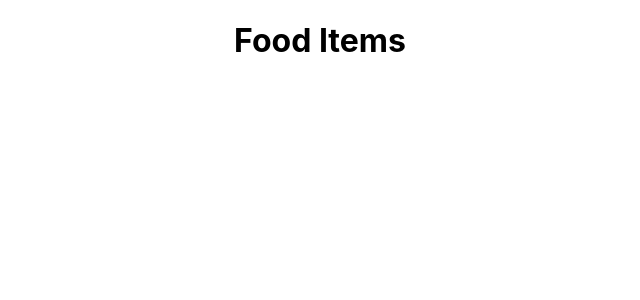
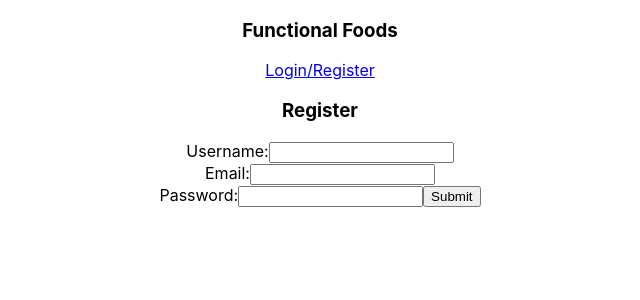
Before and after one commit to dmelvy/functional-foods, a React (Create React App) app in the folder client/: page /register in a window 1280 px wide. Shown: the top 300 px of the page, without its empty margins (320-960 px from the left). Built offline with nearby package versions, Linux system fonts and the light colour scheme; the HTML template or start-up script is replaced by a standard one.

Commit message:
added Sign Up

```diff
--- a/client/src/App.js
+++ b/client/src/App.js
@@ -1,10 +1,73 @@
 
+import { useState, useEffect } from 'react';
+import { Switch, Route, useHistory } from 'react-router-dom';
+
+// import styling
 import './App.css';
 
+// component imports
+import Layout from './layouts/Layout';
+// import Login from './screens/Login';
+import SignUp from './screens/SignUp';
+// import MainContainer from './containers/MainContainer'
+
+// function imports
+import { loginUser, registerUser, removeToken, verifyUser } from './services/auth';
+
 function App() {
+  const [currentUser, setCurrentUser] = useState(null);
+  const history = useHistory();
+
+  // useEffect(() => {
+  //   const handleVerify = async () => {
+  //     const userData = await verifyUser();
+  //     setCurrentUser(userData);
+  //   }
+  //   handleVerify();
+  // }, [])
+
+  const handleLogin = async (formData) => {
+    const userData = await loginUser(formData);
+    setCurrentUser(userData);
+    history.push('/');
+  }
+
+  const handleRegister = async (formData) => {
+    const userData = await registerUser(formData);
+    setCurrentUser(userData);
+    history.push('/');
+  }
+
+  const handleLogout = () => {
+    setCurrentUser(null);
+    localStorage.removeItem('authToken');
+    removeToken();
+  }
+
   return (
     <div className="App">
-      <h1>Food Items</h1>
+      <Layout
+        currentUser={currentUser}
+        // handleLogout={handleLogout}
+      >
+        <Switch>
+          {/* <Route path='/login'>
+            <Login
+              handleLogin={handleLogin}
+            />
+          </Route> */}
+          <Route path='/register'>
+            <SignUp
+              handleRegister={handleRegister}
+            />
+          </Route>
+          {/* <Route path='/'>
+            <MainContainer
+            currentUser={currentUser}
+            />
+          </Route> */}
+        </Switch>
+      </Layout>
     </div>
   );
 }
--- /dev/null
+++ b/client/src/layouts/Layout.jsx
@@ -0,0 +1,12 @@
+import React from 'react';
+import { Link } from 'react-router-dom';
+
+export default function Layout(props) {
+  return (
+    <div>
+      <h3>Functional Foods</h3>
+      <Link to='/register'>Login/Register</Link>
+      {props.children}
+    </div>
+  )
+}
--- /dev/null
+++ b/client/src/screens/SignUp.jsx
@@ -0,0 +1,58 @@
+import { useState } from 'react';
+
+export default function Register(props) {
+  const [formData, setFormData] = useState({
+    username: '',
+    email: '',
+    password: ''
+  })
+  const { username, email, password } = formData;
+  const { handleRegister } = props;
+
+  const handleChange = (e) => {
+    const { name, value } = e.target;
+    setFormData(prevState => ({
+      ...prevState,
+      [name]: value
+    }))
+  }
+
+  return (
+    <form onSubmit={(e) => {
+      e.preventDefault();
+      handleRegister(formData);
+    }}>
+      <h3>Register</h3>
+      <label>
+        Username:
+        <input
+          type='text'
+          name='username'
+          value={username}
+          onChange={handleChange}
+        />
+      </label>
+      <br />
+      <label>
+        Email:
+        <input
+          type='text'
+          name='email'
+          value={email}
+          onChange={handleChange}
+        />
+      </label>
+      <br />
+      <label>
+        Password:
+        <input
+          type='password'
+          name='password'
+          value={password}
+          onChange={handleChange}
+        />
+      </label>
+      <button>Submit</button>
+    </form>
+  )
+}
```
Also changed, not shown: client/src/services/effects.js (added), client/src/services/fooditems.js (added).
